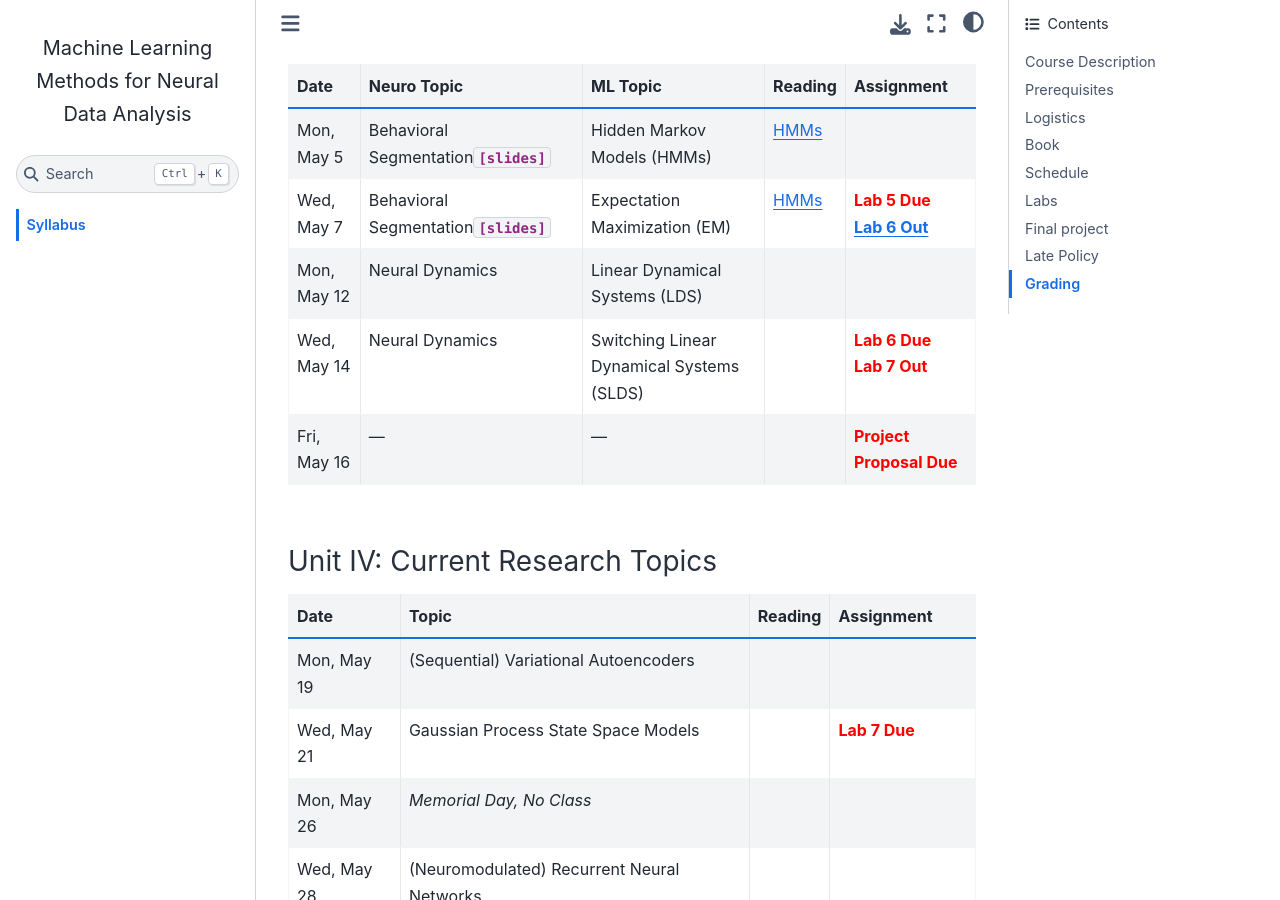
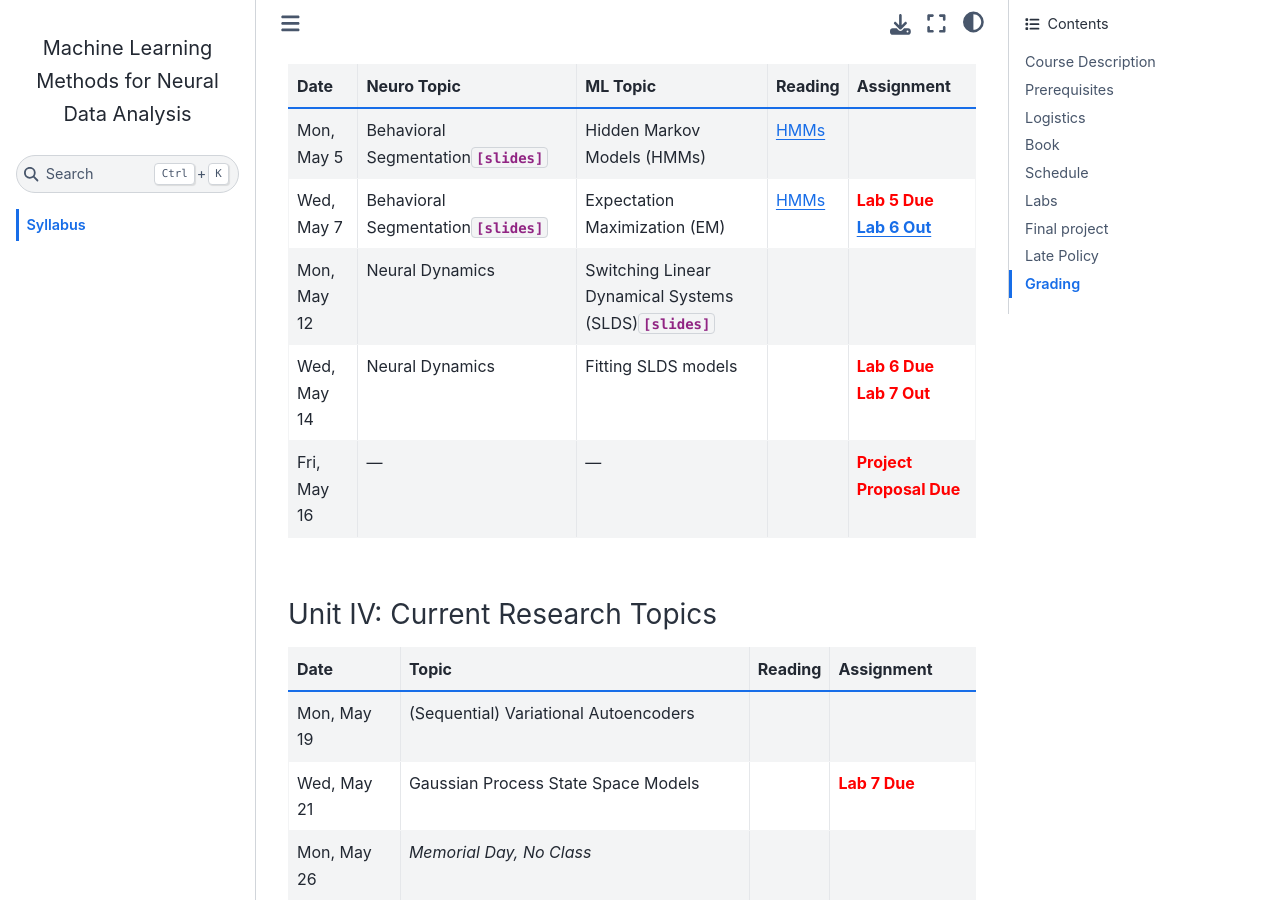
Before and after one commit to slinderman/stats320, a Jupyter Book: the page built from index.md, in a window 1280 px wide and 900 px high, scrolled down 2979 px. Built offline with Jupyter Book 1.0.4 settings and Sphinx 7.4.7 and the Sphinx Book theme 1.1.4, drawn with Linux system fonts in a browser that asks for light colours.

Commit message:
adding slds slides

```diff
--- a/index.md
+++ b/index.md
@@ -58,8 +58,8 @@ The lectures develop the theory behind the methods developed in the labs (i.e.,
 | ----------- | ------------------ | -------- | ------- | ---------- |
 | Mon, May 5  | Behavioral Segmentation{Download}`[slides]<slides/pdf/11_hmms.pdf>` | Hidden Markov Models (HMMs) | [HMMs](https://slinderman.github.io/ml4nd/chapters/13_hmms.html) | |
 | Wed, May 7  | Behavioral Segmentation{Download}`[slides]<slides/pdf/12_em.pdf>` | Expectation Maximization (EM) | [HMMs](https://slinderman.github.io/ml4nd/chapters/13_hmms.html) | <span style="color:red">**Lab 5 Due** <br> [**Lab 6 Out**](https://slinderman.github.io/ml4nd/labs/06_arhmm.html)</span> |
-| Mon, May 12 | Neural Dynamics | Linear Dynamical Systems (LDS) | | |
-| Wed, May 14 | Neural Dynamics | Switching Linear Dynamical Systems (SLDS) | | <span style="color:red">**Lab 6 Due** <br> **Lab 7 Out**</span> |
+| Mon, May 12 | Neural Dynamics | Switching Linear Dynamical Systems (SLDS){Download}`[slides]<slides/pdf/13_slds_new.pdf>` | | |
+| Wed, May 14 | Neural Dynamics | Fitting SLDS models | | <span style="color:red">**Lab 6 Due** <br> **Lab 7 Out**</span> |
 | Fri, May 16 | &mdash; | &mdash; | | <span style="color:red">**Project Proposal Due**</span> |
 
 ### Unit IV: Current Research Topics
```
Also changed, not shown: 1 other file.
